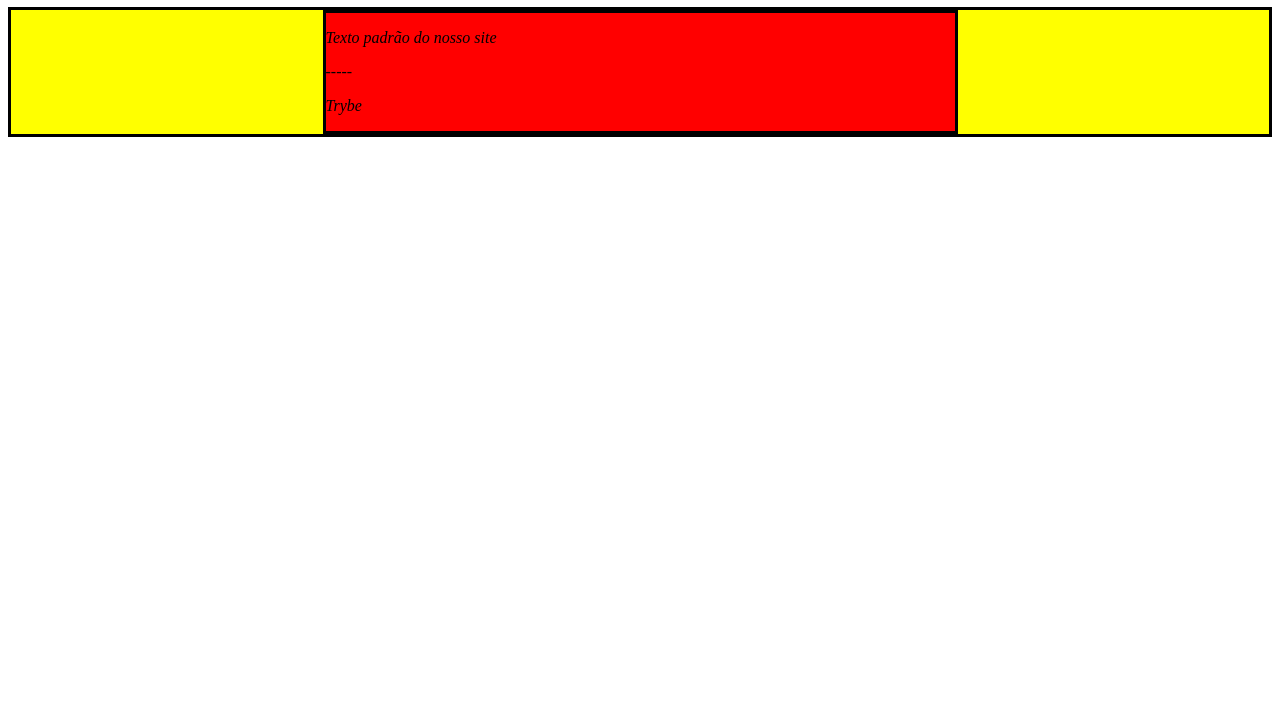
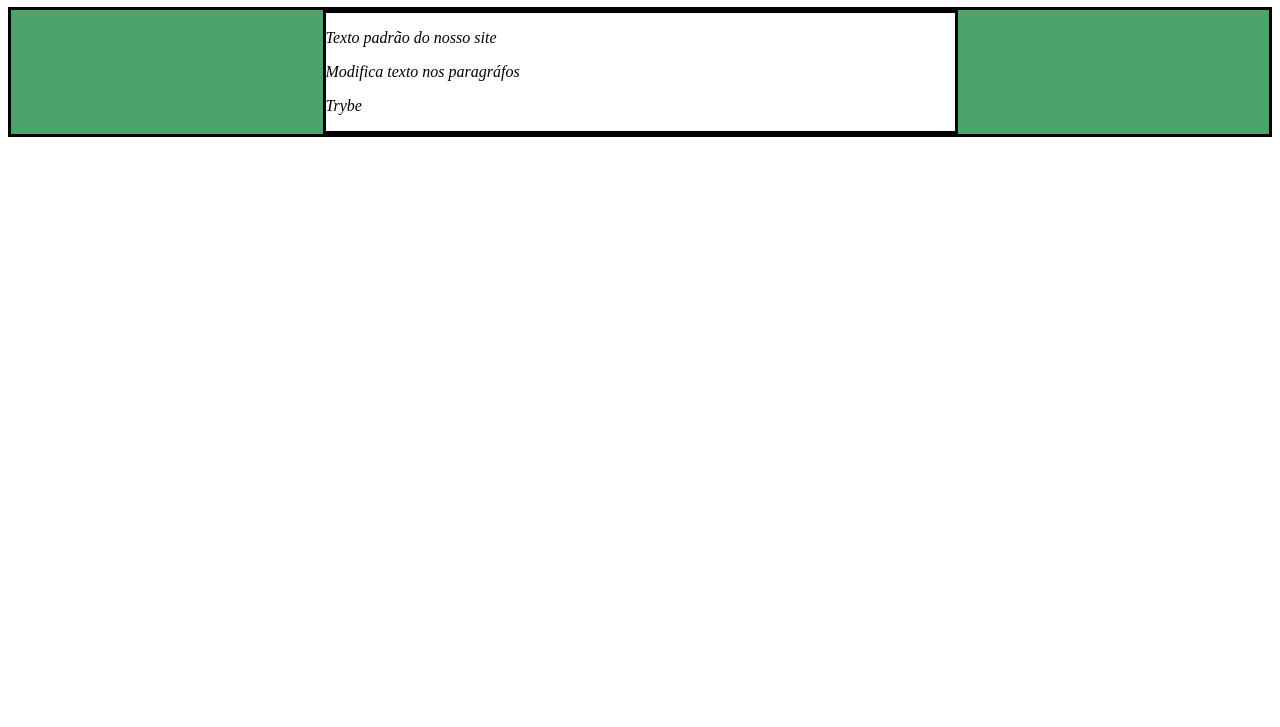
Before and after one commit to MateusKGomes/Exercicios-da-Trybe-, a plain HTML site: page secao-5/index.html in a window 1280 px wide. Shown: the part 73-800 px from the top of the page. Drawn offline with Linux system fonts and the light colour scheme.

Commit message:
Adiciona exercicios do dia 1 secao 5

```diff
--- a/secao-5/index.html
+++ b/secao-5/index.html
@@ -54,6 +54,24 @@
       5. Crie e execute uma função que modifique o texto da primeira tag <p> para maiúsculo.
       6. Crie e execute uma função que exiba o conteúdo de todas as tags <p> no console.
       */
+     function changeText() {
+     let paragraph = document.getElementsByTagName('p')[1];
+     paragraph.innerHTML = 'Modifica texto nos paragráfos'
+     };
+     changeText();
+     //=======================================
+     function changeColor (){
+        let colorToGreen = document.getElementsByClassName('main-content')[0];
+        colorToGreen.style.background = "rgb(76,164,109)";
+     }
+     changeColor();
+     //=======================================
+     function changeColorRed (){
+        let changeRedColor = document.getElementsByClassName('center-content')[0];
+        changeRedColor.style.background =  "rgb(255, 255, 255)";
+     }
+     changeColorRed ();
+
     </script>
   </body>
 </html>
```
